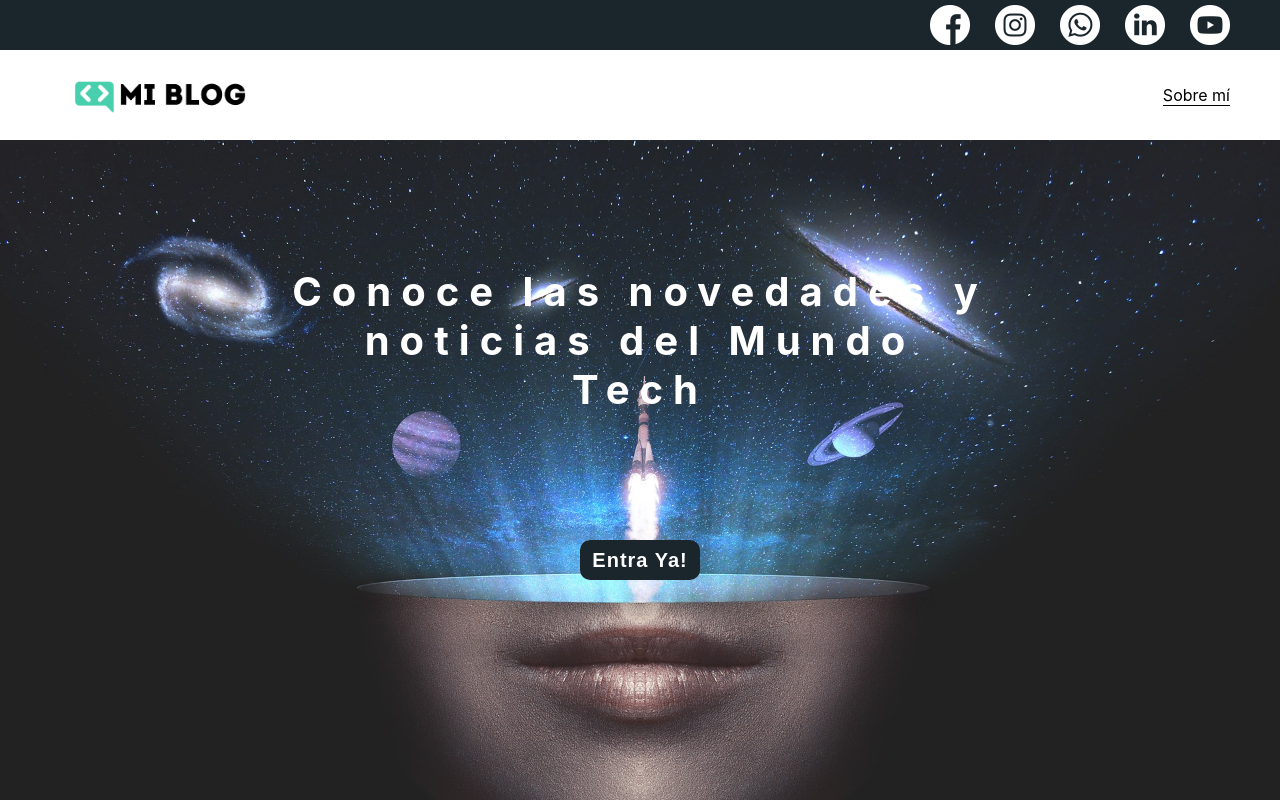
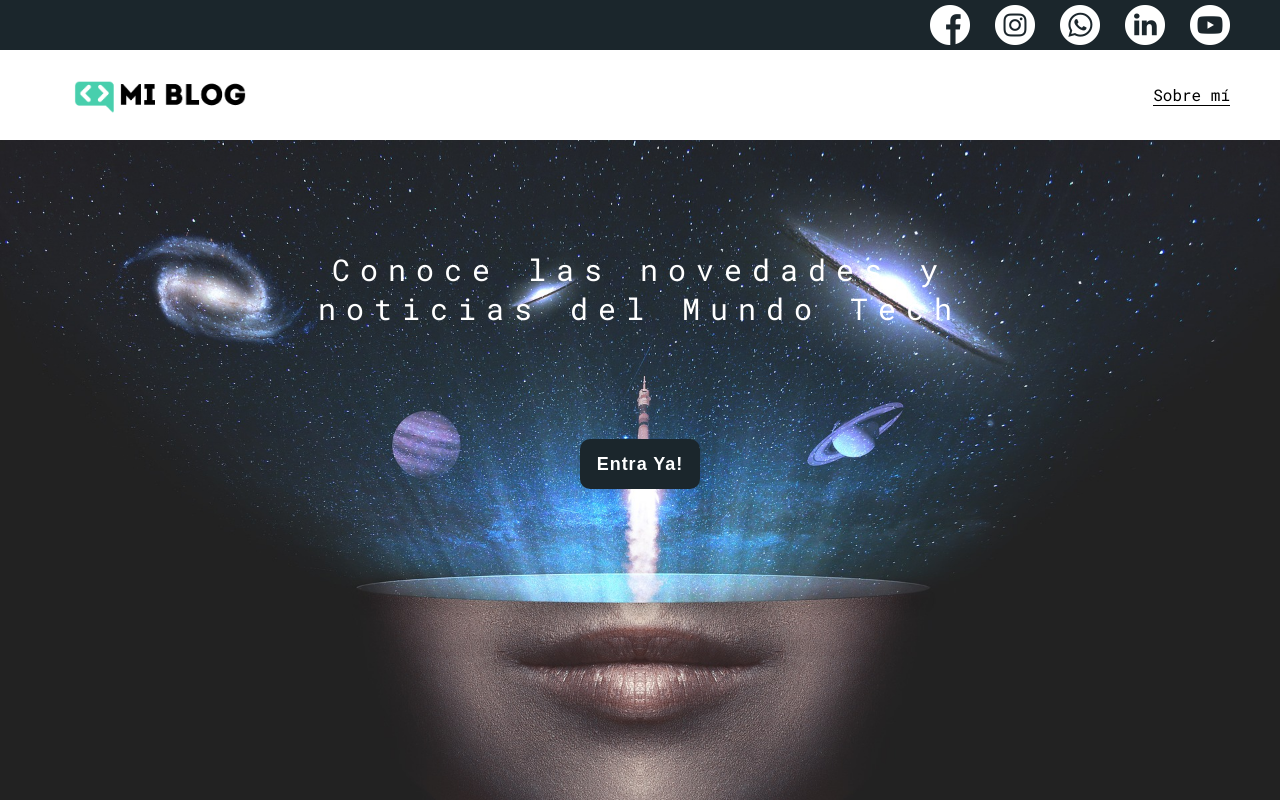
Before and after one commit to sergiiop/My-Blog, a plain HTML site: page index.html in a window 1280 px wide. Drawn offline with Linux system fonts and the light colour scheme.

Commit message:
mejorando index

```diff
--- a/css/main.css
+++ b/css/main.css
@@ -1,3 +1,5 @@
+@import url("https://fonts.googleapis.com/css2?family=Roboto+Mono:wght@400;500;700&family=Roboto+Slab:wght@400;500&family=Roboto:wght@400;500;700;900&display=swap");
+
 body {
   margin: 0;
   padding: 0;
@@ -6,8 +8,7 @@ body {
   bottom: 0;
   left: 0;
   right: 0;
-  font-family: -apple-system, BlinkMacSystemFont, "Segoe UI", Roboto, Oxygen,
-    Ubuntu, Cantarell, "Open Sans", "Helvetica Neue", sans-serif;
+  font-family: "Roboto Mono", monospace;
 }
 
 a {
@@ -74,36 +75,47 @@ nav .profile-link a {
   border-bottom: 1px solid black;
 }
 
-.main {
+.home-main {
   height: 100%;
   background-image: url("../assets/img/universe.jpg");
   background-size: cover;
   background-position: center;
+  background-repeat: no-repeat;
   display: grid;
-  grid-template-rows: 1fr 1fr;
-  justify-items: center;
+  grid-template-columns: 1fr 4fr 1fr;
 }
 
-.main .main-container {
-  width: 700px;
+.home-main section {
   display: grid;
-  align-content: center;
+  grid-column: 2;
+  justify-items: center;
+  height: 350px;
+  margin-top: 80px;
+}
+
+.home-main-text {
+  font-size: 30px;
+  font-weight: 700px;
+  letter-spacing: 10px;
   text-align: center;
-  font-size: 40px;
-  letter-spacing: 10px;
-  font-weight: bold;
+  color: white;
+  font-family: "Roboto mono", monospace;
+}
+
+.home-main-button {
+  background-color: #1b262c;
+  display: grid;
+  align-items: center;
+  height: 50px;
+  width: 120px;
+  border: none;
+  border-radius: 10px;
+  cursor: pointer;
+  letter-spacing: 1px;
+  font-size: 18px;
+  font-weight: 700;
+}
+
+.home-main-button a {
   color: white;
 }
-
-.main .main-container-button button {
-  background-color: #1b262c;
-  border: none;
-  border-radius: 10px;
-  color: white;
-  cursor: pointer;
-  font-size: 20px;
-  font-weight: bold;
-  height: 40px;
-  width: 120px;
-  letter-spacing: 1px;
-}
--- a/index.html
+++ b/index.html
@@ -29,13 +29,15 @@
         </section>
       </nav>
     </header>
-    <section class="main">
-      <div class="main-container">
-        <p>Conoce las novedades y noticias del Mundo Tech</p>
-      </div>
-      <div class="main-container-button">
-        <button type="submit">Entra Ya!</button>
-      </div>
-    </section>
+    <main class="home-main">
+      <section>
+        <p class="home-main-text">
+          Conoce las novedades y noticias del Mundo Tech
+        </p>
+        <button class="home-main-button">
+          <a href="blogs.html">Entra Ya!</a>
+        </button>
+      </section>
+    </main>
   </body>
 </html>
```
